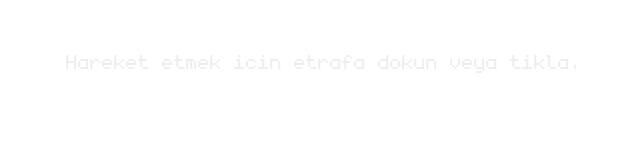
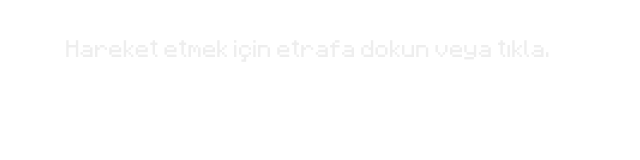
Before and after one commit to theserce/2DPortfolio, a website built with Vite: page index.html in a window 1280 px wide. Shown: the full height of the page, 5-645 px from the left. Built offline with nearby package versions, Linux system fonts and the light colour scheme; what kaboom would draw is missing.

Commit message:
yazı fontu değişti.

```diff
--- a/index.html
+++ b/index.html
@@ -9,13 +9,13 @@
   <body>
     <style>
       @font-face {
-        font-family: monogram;
-        src: url(monogram.ttf);
+        font-family: minecraftia;
+        src: url(minecraftia.ttf);
       }
 
       body {
-        font-family: monogram, monospace;
-        font-size: 2rem;
+        font-family: minecraftia, monospace;
+        font-size: 1.2rem;
         overflow: hidden;
       }
 
@@ -50,9 +50,9 @@
       }
 
       .ui-close-btn {
-        font-family: monogram, monospace;
+        font-family: minecraftia, monospace;
         border-style: none;
-        border-radius: 3px;
+        border-radius: 5px;
         padding: 1rem;
         font-size: inherit;
       }
@@ -74,7 +74,7 @@
     </style>
     <div id="app">
       <div id="ui">
-        <p class="note">Hareket etmek icin etrafa dokun veya tikla.</p>
+        <p class="note">Hareket etmek için etrafa dokun veya tıkla.</p>
         <div id="textbox-container" style="display: none">
           <div id="textbox">
             <p id="dialogue" class="ui-text"></p>
```
Also changed, not shown: public/minecraftia.ttf (added), 1 other file.
